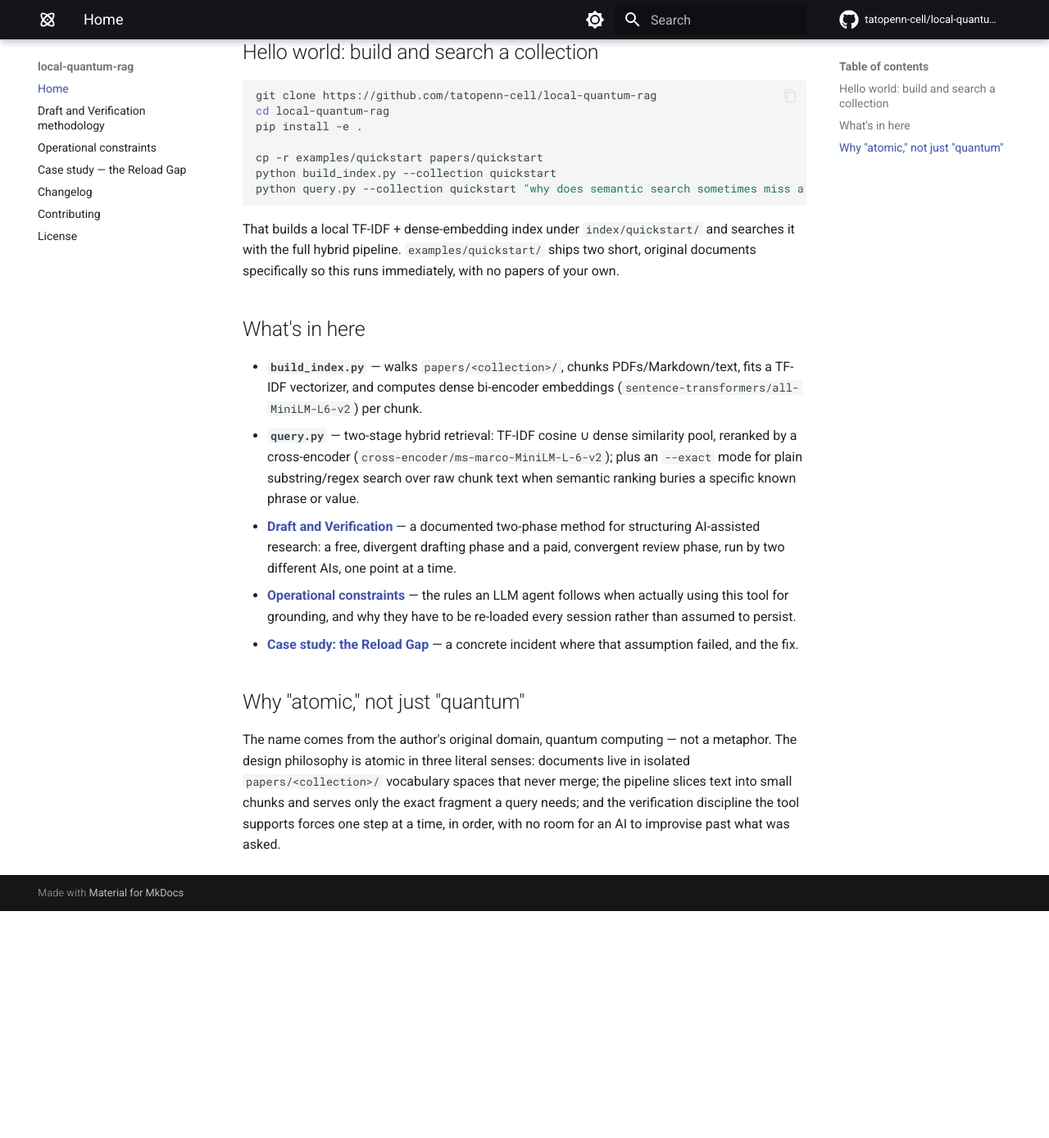
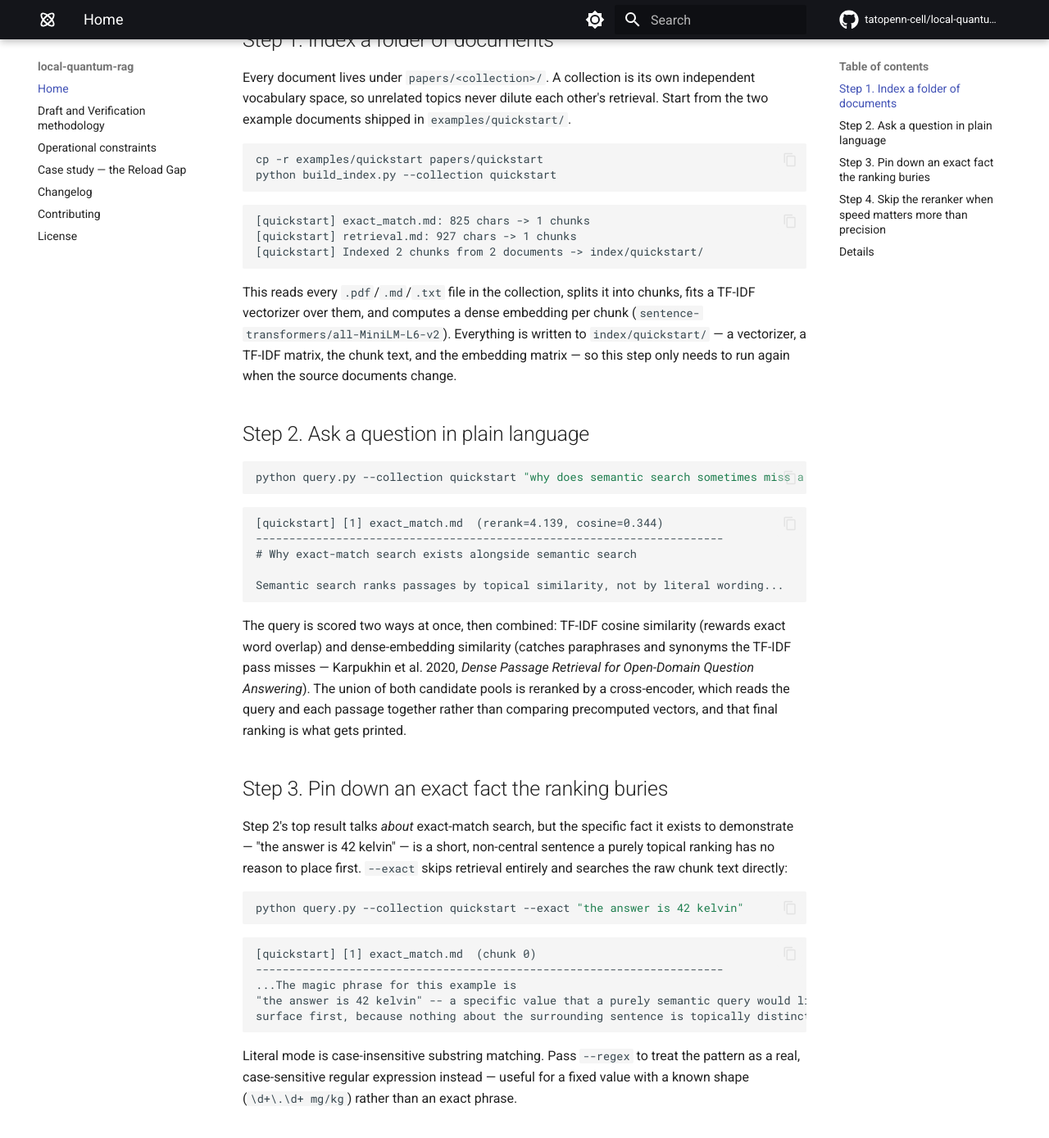
Before and after one commit to tatopenn-cell/local-quantum-rag, an MkDocs documentation site: the page built from docs/index.md, in a window 1280 px wide and 1400 px high, scrolled down 496 px. Shown: the top 1389 px of the window at 82% size. Built offline with MkDocs 1.6.1 and Material for MkDocs 9.7.7, drawn with Linux system fonts in a browser that asks for light colours; comment, search, counter and statistics services are not loaded; before the commit the page ends 1608 px from its top, so only the background shows below that; some of the changed text lies outside the part shown.

Commit message:
Trim README to one-line-per-topic + docs link; rewrite docs page as a numbered, verified-output guide

````diff
--- a/docs/index.md
+++ b/docs/index.md
@@ -1,6 +1,4 @@
 # local-quantum-rag
-
-**Local, hybrid RAG · TF-IDF + dense bi-encoder + cross-encoder rerank · exact-match fallback**
 
 [![CI](https://github.com/tatopenn-cell/local-quantum-rag/actions/workflows/ci.yml/badge.svg)](https://github.com/tatopenn-cell/local-quantum-rag/actions/workflows/ci.yml)
 [![codecov](https://codecov.io/gh/tatopenn-cell/local-quantum-rag/branch/main/graph/badge.svg)](https://codecov.io/gh/tatopenn-cell/local-quantum-rag)
@@ -8,34 +6,101 @@
 [![Python 3.9+](https://img.shields.io/badge/python-3.9%2B-blue.svg)](https://www.python.org/downloads/)
 [![DOI](https://zenodo.org/badge/DOI/10.5281/zenodo.22914813.svg)](https://doi.org/10.5281/zenodo.22914813)
 
-A small, local, hybrid RAG (retrieval-augmented generation) tool for grounding technical conversations in your own PDFs and notes — no server, no vector database, no cloud API calls except downloading the (open) embedding/reranker models once.
+local-quantum-rag is a small, local, hybrid RAG (retrieval-augmented generation) tool: it indexes your own PDFs and Markdown notes on disk, then answers a question by returning the passages that actually contain the answer — no server, no vector database, no cloud calls beyond downloading the (open) embedding/reranker models once.
 
-Built to stop an AI assistant from hallucinating citations: index your own real papers, then query them directly, or feed the retrieved passages back into whatever AI you're using as grounding context.
-
-Using this in academic work? See [CITATION.cff](https://github.com/tatopenn-cell/local-quantum-rag/blob/main/CITATION.cff) in the repository root. Archived on Zenodo — DOI [10.5281/zenodo.22914813](https://doi.org/10.5281/zenodo.22914813) (v0.1.0, minted under the project's prior name).
-
-## Hello world: build and search a collection
+Install it, then follow the four steps below with the two short example documents shipped in the repo.
 
 ```bash
 git clone https://github.com/tatopenn-cell/local-quantum-rag
 cd local-quantum-rag
 pip install -e .
+```
 
+## Step 1. Index a folder of documents
+
+Every document lives under `papers/<collection>/`. A collection is its own independent vocabulary space, so unrelated topics never dilute each other's retrieval. Start from the two example documents shipped in `examples/quickstart/`.
+
+```bash
 cp -r examples/quickstart papers/quickstart
 python build_index.py --collection quickstart
+```
+
+```text
+[quickstart] exact_match.md: 825 chars -> 1 chunks
+[quickstart] retrieval.md: 927 chars -> 1 chunks
+[quickstart] Indexed 2 chunks from 2 documents -> index/quickstart/
+```
+
+This reads every `.pdf`/`.md`/`.txt` file in the collection, splits it into chunks, fits a TF-IDF vectorizer over them, and computes a dense embedding per chunk (`sentence-transformers/all-MiniLM-L6-v2`). Everything is written to `index/quickstart/` — a vectorizer, a TF-IDF matrix, the chunk text, and the embedding matrix — so this step only needs to run again when the source documents change.
+
+## Step 2. Ask a question in plain language
+
+```bash
 python query.py --collection quickstart "why does semantic search sometimes miss a specific fact"
 ```
 
-That builds a local TF-IDF + dense-embedding index under `index/quickstart/` and searches it with the full hybrid pipeline. `examples/quickstart/` ships two short, original documents specifically so this runs immediately, with no papers of your own.
+```text
+[quickstart] [1] exact_match.md  (rerank=4.139, cosine=0.344)
+----------------------------------------------------------------------
+# Why exact-match search exists alongside semantic search
 
-## What's in here
+Semantic search ranks passages by topical similarity, not by literal wording...
+```
 
-- **`build_index.py`** — walks `papers/<collection>/`, chunks PDFs/Markdown/text, fits a TF-IDF vectorizer, and computes dense bi-encoder embeddings (`sentence-transformers/all-MiniLM-L6-v2`) per chunk.
-- **`query.py`** — two-stage hybrid retrieval: TF-IDF cosine ∪ dense similarity pool, reranked by a cross-encoder (`cross-encoder/ms-marco-MiniLM-L-6-v2`); plus an `--exact` mode for plain substring/regex search over raw chunk text when semantic ranking buries a specific known phrase or value.
-- **[Draft and Verification](draft_verification_methodology.md)** — a documented two-phase method for structuring AI-assisted research: a free, divergent drafting phase and a paid, convergent review phase, run by two different AIs, one point at a time.
-- **[Operational constraints](operational_constraints.md)** — the rules an LLM agent follows when actually using this tool for grounding, and why they have to be re-loaded every session rather than assumed to persist.
-- **[Case study: the Reload Gap](context_engineering_case_study.md)** — a concrete incident where that assumption failed, and the fix.
+The query is scored two ways at once, then combined: TF-IDF cosine similarity (rewards exact word overlap) and dense-embedding similarity (catches paraphrases and synonyms the TF-IDF pass misses — Karpukhin et al. 2020, *Dense Passage Retrieval for Open-Domain Question Answering*). The union of both candidate pools is reranked by a cross-encoder, which reads the query and each passage together rather than comparing precomputed vectors, and that final ranking is what gets printed.
 
-## Why "atomic," not just "quantum"
+## Step 3. Pin down an exact fact the ranking buries
 
-The name comes from the author's original domain, quantum computing — not a metaphor. The design philosophy is atomic in three literal senses: documents live in isolated `papers/<collection>/` vocabulary spaces that never merge; the pipeline slices text into small chunks and serves only the exact fragment a query needs; and the verification discipline the tool supports forces one step at a time, in order, with no room for an AI to improvise past what was asked.
+Step 2's top result talks *about* exact-match search, but the specific fact it exists to demonstrate — "the answer is 42 kelvin" — is a short, non-central sentence a purely topical ranking has no reason to place first. `--exact` skips retrieval entirely and searches the raw chunk text directly:
+
+```bash
+python query.py --collection quickstart --exact "the answer is 42 kelvin"
+```
+
+```text
+[quickstart] [1] exact_match.md  (chunk 0)
+----------------------------------------------------------------------
+...The magic phrase for this example is
+"the answer is 42 kelvin" -- a specific value that a purely semantic query would likely never
+surface first, because nothing about the surrounding sentence is topically distinctive.
+```
+
+Literal mode is case-insensitive substring matching. Pass `--regex` to treat the pattern as a real, case-sensitive regular expression instead — useful for a fixed value with a known shape (`\d+\.\d+ mg/kg`) rather than an exact phrase.
+
+## Step 4. Skip the reranker when speed matters more than precision
+
+The cross-encoder in Step 2 is the slowest part of the pipeline, since it re-reads every candidate passage. `--no-rerank` returns the raw TF-IDF ranking instead:
+
+```bash
+python query.py --collection quickstart "why does semantic search sometimes miss a specific fact" --no-rerank
+```
+
+```text
+[quickstart] [1] exact_match.md  (cosine=0.344, cosine=0.344)
+[quickstart] [2] retrieval.md  (cosine=0.080, cosine=0.080)
+```
+
+No embedding model and no cross-encoder are loaded at all in this mode — only the TF-IDF vectorizer from Step 1 — so it starts faster and needs no model download on a machine that has never run this tool before.
+
+## Details
+
+**Why "atomic," not just "quantum."** The name comes from the author's original domain, quantum computing, not a metaphor — but the design is atomic in three literal senses: collections are isolated vocabulary spaces that never merge; each query is served the smallest chunk that answers it, not a whole document; and the tool exists specifically to support a verification method (below) that proceeds one step at a time, never beyond what was asked.
+
+**The method, not just the tool.** [Draft and Verification](draft_verification_methodology.md) documents how a researcher structures AI-assisted work across a free-tier divergent drafting phase and a paid-tier convergent review phase — this tool is what the review phase uses to check a draft against the literature instead of trusting it from memory. [Operating constraints](operational_constraints.md) and the [Reload Gap case study](context_engineering_case_study.md) cover the agent-facing side: how the rule "ground every claim through this tool" is kept active across an AI agent's sessions instead of quietly lapsing.
+
+**Console scripts**, after `pip install -e .`: `local-quantum-rag-build` and `local-quantum-rag-query`, equivalent to `python build_index.py` / `python query.py`.
+
+**Layout:**
+
+```
+papers/<collection>/*.pdf|*.md|*.txt   # your source documents (not tracked in this repo)
+index/<collection>/                    # built index (not tracked; regenerate with build_index.py)
+    chunks.json
+    vectorizer.pkl
+    matrix.pkl
+    embeddings.npy
+```
+
+No papers or built indexes ship with this repo beyond `examples/quickstart/` — bring your own sources.
+
+**Citation.** See [CITATION.cff](https://github.com/tatopenn-cell/local-quantum-rag/blob/main/CITATION.cff) in the repository root. Archived on Zenodo, DOI [10.5281/zenodo.22914813](https://doi.org/10.5281/zenodo.22914813) (v0.1.0, minted under the project's prior name, quantum-rag).
````
Also changed, not shown: README.md (+7 -94 lines).
